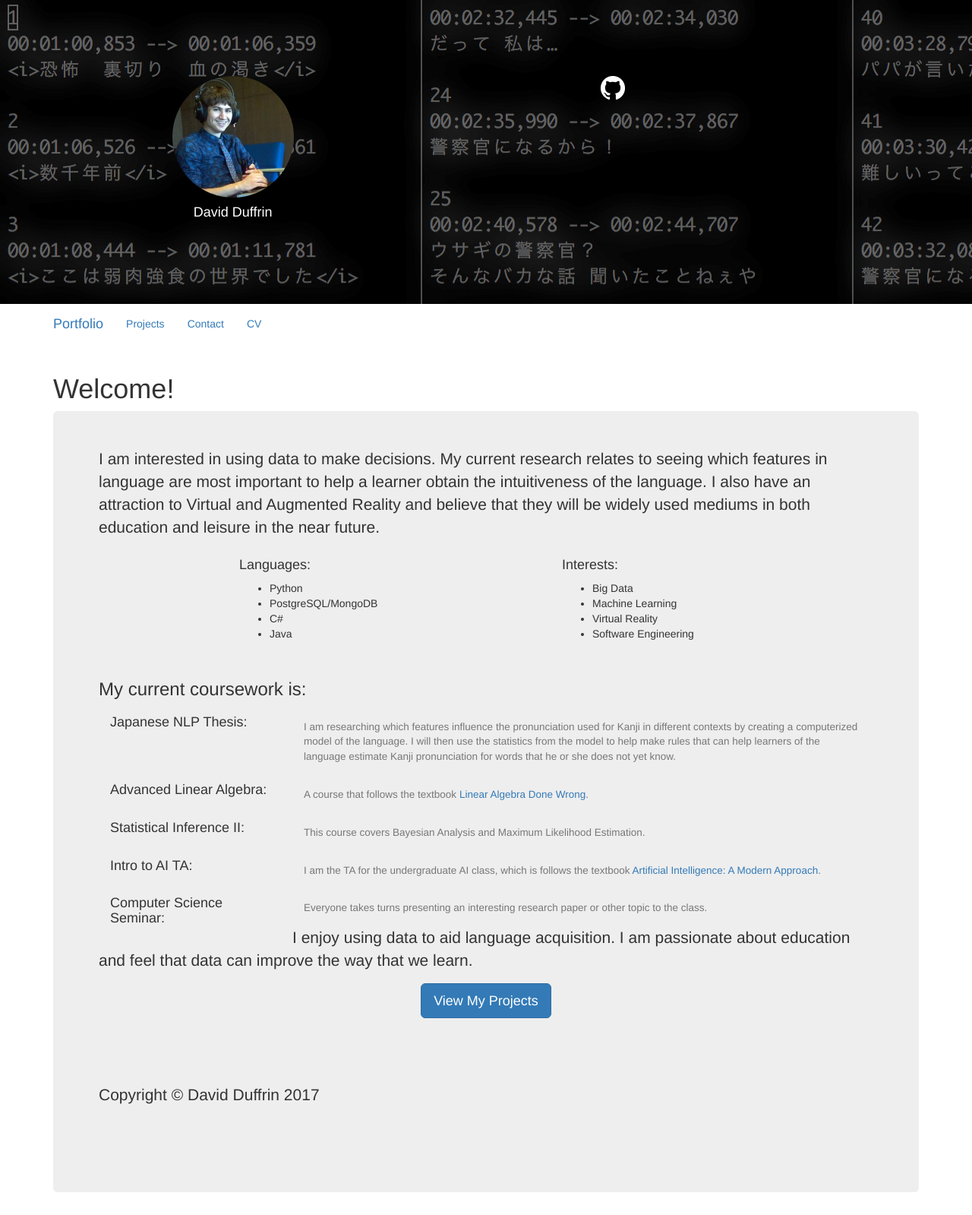
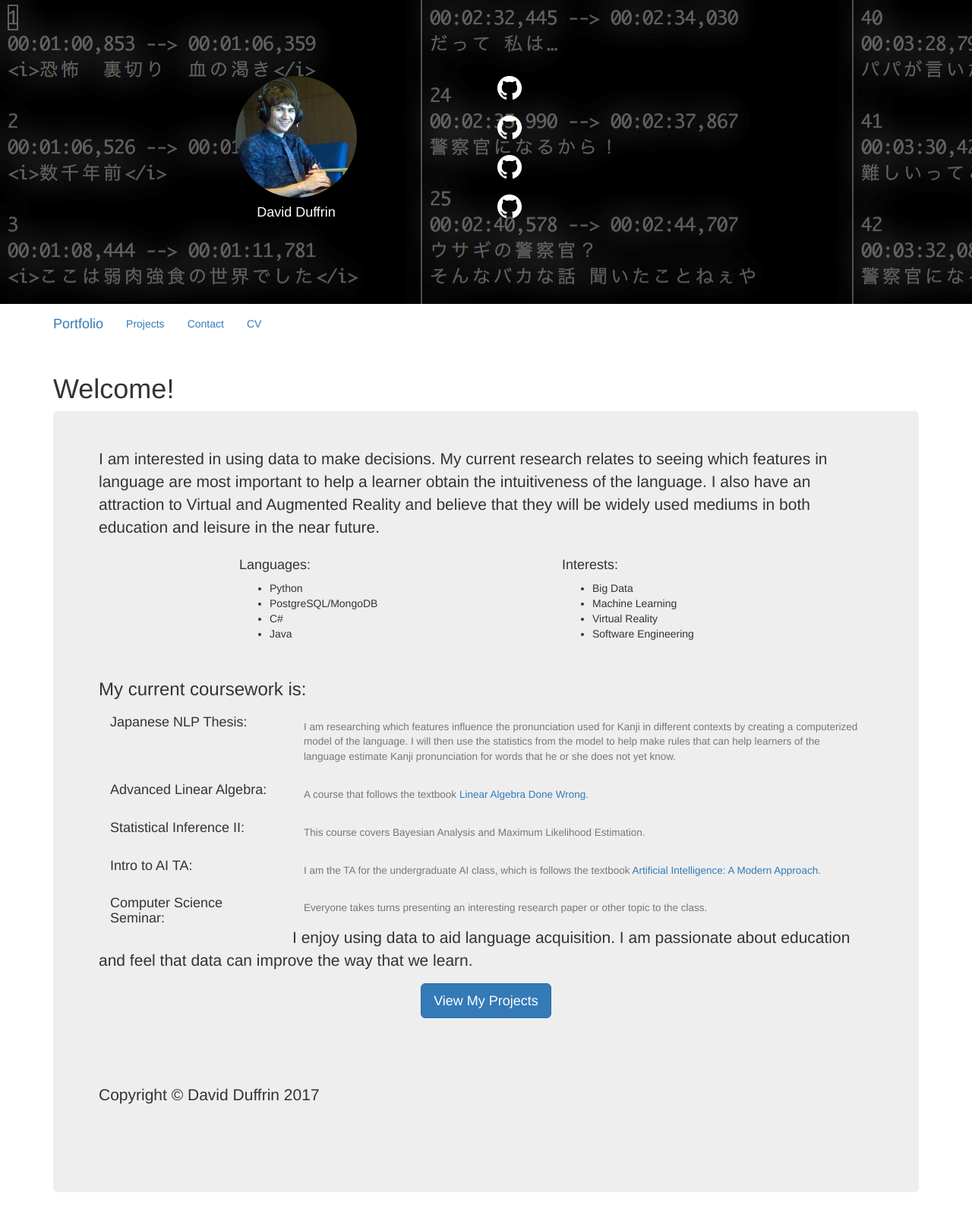
Before and after one commit to duffrind/duffrind.github.io, a Jekyll site: the page index.html, which Jekyll copies as it is, in a window 1280 px wide. Shown: the whole page at 76% size. Built offline with Jekyll 4.4.1, drawn with Linux system fonts in a browser that asks for light colours.

Commit message:
adding links

```diff
--- a/index.html
+++ b/index.html
@@ -34,16 +34,17 @@
     <div style="background-image: url('include/subtitle.jpg'); width: 100%">
       <div class="container" style="padding:100px">
         <div class="row">
-          <div class="col-md-4">
+          <div class="col-md-6">
             <center>
                 <img width="160px" max-width="80%" height="auto" class="img-circle" src="./include/me_small.jpg" alt="This would be a picture of me if it loaded..." />
                 <h4 style="color:white">David Duffrin</h4>
               </center>
           </div>
-          <div class="col-md-8">
-            <center>
-              <a href='https://github.com/duffrind'><img src="include/github.png" style="position: relative; vertical-align:middle"></a>
-            </center>
+          <div class="col-md-6">
+              <a href='https://github.com/duffrind'><img src="include/github.png"></a><br><br>
+              <a href='https://github.com/duffrind'><img src="include/github.png"></a><br><br>
+              <a href='https://github.com/duffrind'><img src="include/github.png"></a><br><br>
+              <a href='https://github.com/duffrind'><img src="include/github.png"></a>
           </div>
         </div>
       </div>
```
